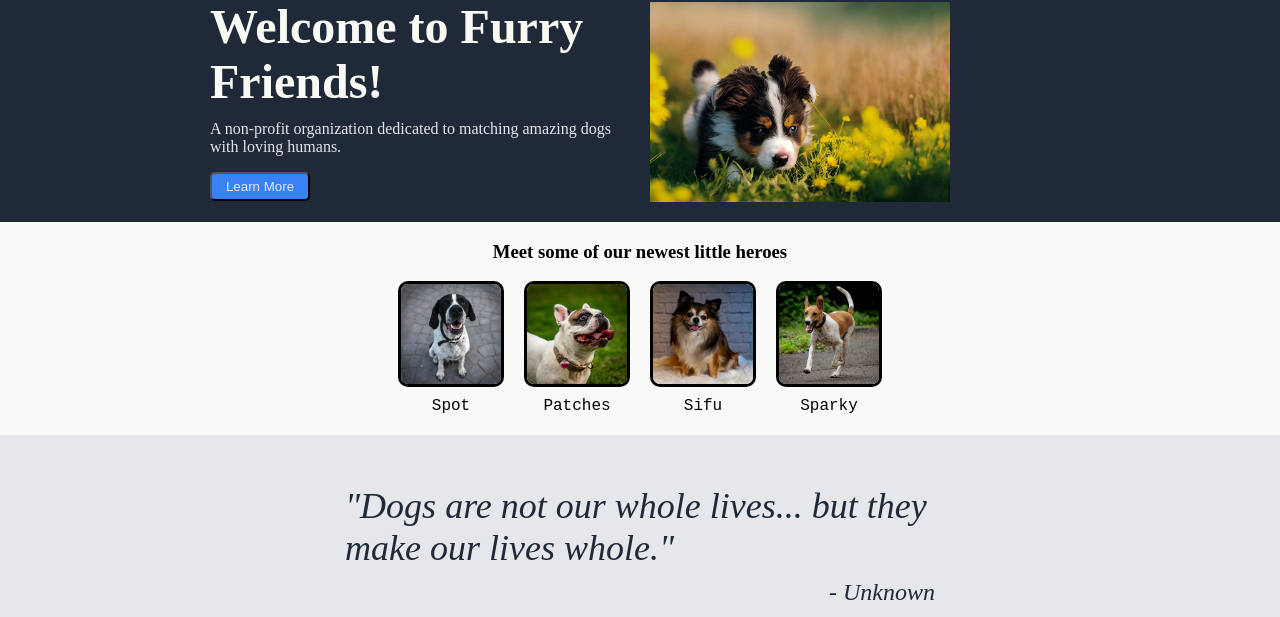
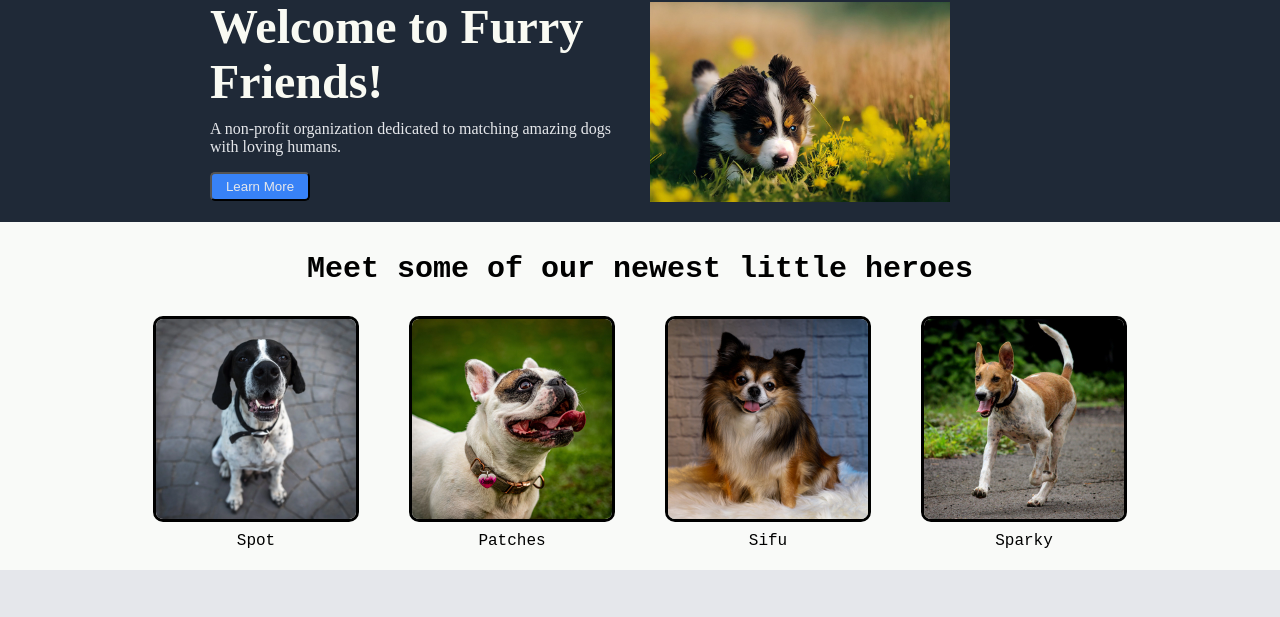
Before and after one commit to Betznaz/first-landing-page, a plain HTML site: page index.html in a window 1280 px wide. Shown: the part 137-754 px from the top of the page. Drawn offline with Linux system fonts and the light colour scheme.

Commit message:
Increase size of card images and fonts

```diff
--- a/styles.css
+++ b/styles.css
@@ -122,13 +122,15 @@ main {
 
 .cardsection-container h3 {
     text-align: center;
+    font-size: 30px;
+    font-family:'Courier New', Courier, monospace;
 }
 
 .card-container {
     display: flex;
     justify-content: center;
     flex-wrap: wrap;
-    gap: 20px;
+    gap: 50px;
 }
 
 .card {
@@ -142,8 +144,8 @@ main {
 .card img {
     border: solid 3px black;
     border-radius: 10px;
-    width: 100px;
-    height: 100px;
+    width: 200px;
+    height: 200px;
     max-width: 100%
 }
 
```
